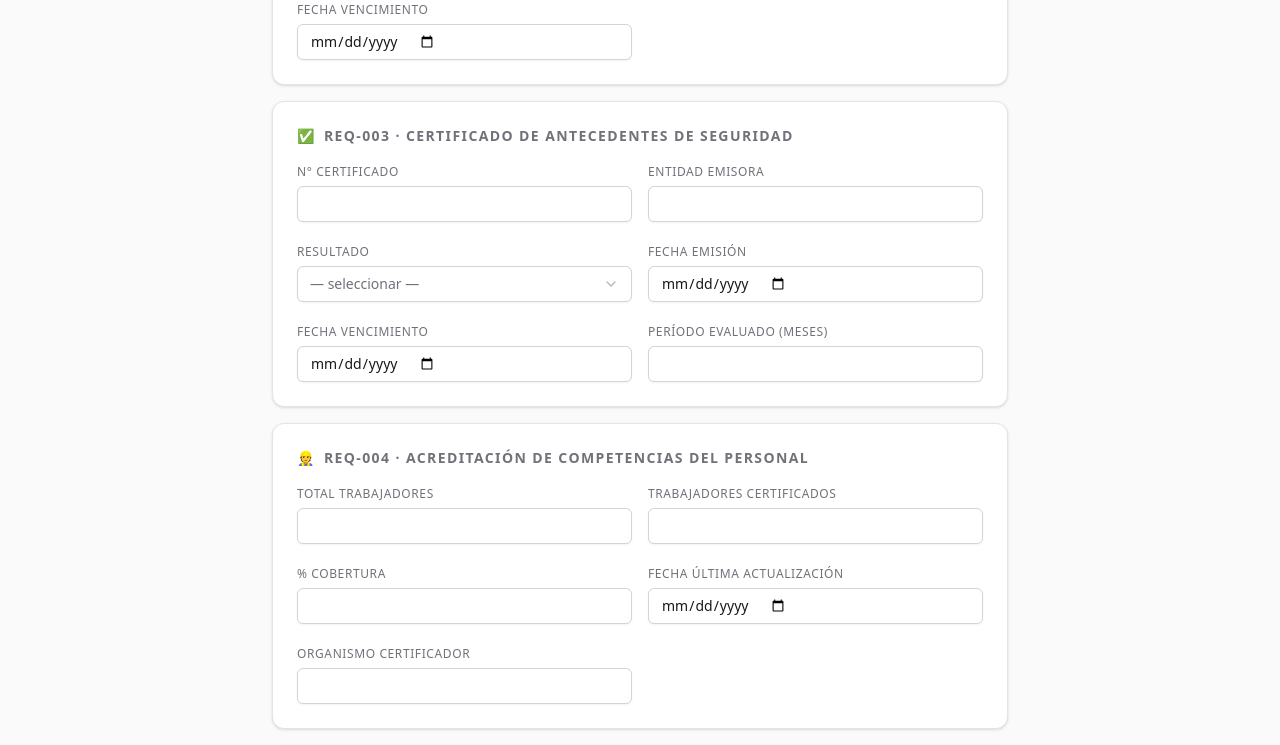
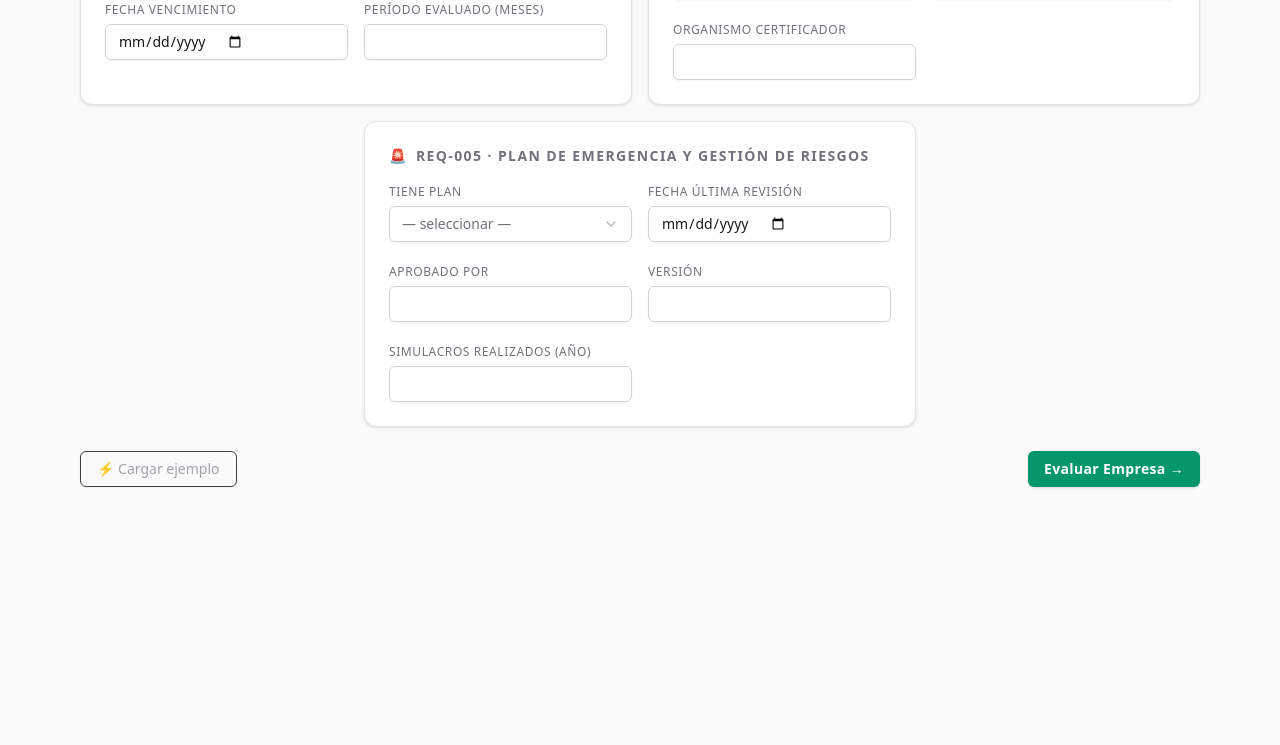
Before and after one commit to Pabloruvega/Nodos-Practica_Profesional_Frontend_UCCUYO, a React (Vite) app in the folder motor-cumplimiento-front/: page / in a window 1280 px wide. Shown: the part 800-1545 px from the top of the page. After the commit the page ends 1319 px from the top, so only its background shows below. Built offline with nearby package versions, Linux system fonts and the light colour scheme.

Commit message:
feat: update layout of EvaluacionPage for improved responsiveness

```diff
--- a/motor-cumplimiento-front/src/components/evaluacion/FormularioEvaluacion.jsx
+++ b/motor-cumplimiento-front/src/components/evaluacion/FormularioEvaluacion.jsx
@@ -209,6 +209,9 @@ export default function FormularioEvaluacion({ onResultado }) {
         />
       </div>
 
+      {/* Secciones REQ en grilla 2 columnas */}
+      <div className="grid grid-cols-1 md:grid-cols-2 gap-4">
+
         {/* REQ-001 */}
         <SeccionRequisito emoji="🛡️" titulo="REQ-001 · Seguro de Accidentes del Trabajo">
           <Campo label="N° Póliza"        value={form.seguro_accidentes.numero_poliza}                 onChange={set("seguro_accidentes", "numero_poliza")} />
@@ -264,7 +267,9 @@ export default function FormularioEvaluacion({ onResultado }) {
           <Campo label="Organismo Certificador"    value={form.acreditacion_personal.organismo_certificador}     onChange={set("acreditacion_personal", "organismo_certificador")} />
         </SeccionRequisito>
 
-      {/* REQ-005 */}
+        {/* REQ-005 — centrada en su propia fila */}
+        <div className="col-span-2 flex justify-center">
+          <div className="w-[calc(50%-8px)]">
             <SeccionRequisito emoji="🚨" titulo="REQ-005 · Plan de Emergencia y Gestión de Riesgos">
               <CampoSelect
                 label="Tiene Plan"
@@ -280,6 +285,10 @@ export default function FormularioEvaluacion({ onResultado }) {
               <Campo label="Versión"                   value={form.plan_emergencia.version}                    onChange={set("plan_emergencia", "version")} />
               <Campo label="Simulacros Realizados (año)" value={form.plan_emergencia.simulacros_realizados_anio} onChange={set("plan_emergencia", "simulacros_realizados_anio")} type="number" />
             </SeccionRequisito>
+          </div>
+        </div>
+
+      </div>
 
       {/* Error */}
       {error && (
--- a/motor-cumplimiento-front/src/pages/EvaluacionPage.jsx
+++ b/motor-cumplimiento-front/src/pages/EvaluacionPage.jsx
@@ -22,7 +22,7 @@ export default function EvaluacionPage() {
   };
 
   return (
-    <div className="max-w-3xl mx-auto px-4 py-8">
+    <div className="max-w-6xl mx-auto px-4 py-8">
       <div className="mb-8">
         <h1 className="text-2xl font-bold text-zinc-900 dark:text-zinc-100 tracking-tight">
           Evaluación de Cumplimiento
```
Lines whose indentation alone changed are shown as unchanged.
